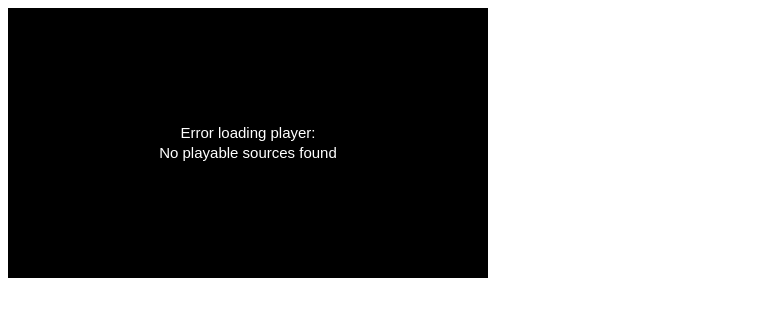
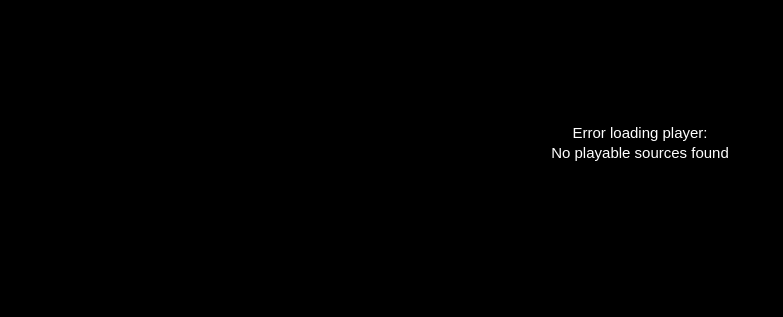
Before and after one commit to JW-Vinay/QuiltViewpp, a Flask app: page /stream/1 in a window 1280 px wide. Shown: the top 317 px of the page, without its empty margins (0-783 px from the left). Run offline with Flask 2, Linux system fonts and the light colour scheme; tables that the repository leaves empty or names only in its code hold one stand-in row (values such as "Sample post"); some libraries are stand-ins or nearby versions.

Commit message:
updated stylesheet for JW player

```diff
--- a/QuiltView++/static/style.css
+++ b/QuiltView++/static/style.css
@@ -25,3 +25,5 @@
 td		{padding: 0.5em; font-size: 0.9em; color:#000000}
 
 #content 	{padding: 0.5em; margin: 1em auto; width: auto; position: relative; height:auto;}
+#videobody	{ font-family: sans-serif; background: #000000; }
+#livevideo	{ margin: auto; }
--- a/QuiltView++/templates/jwplayback.html
+++ b/QuiltView++/templates/jwplayback.html
@@ -2,10 +2,11 @@
 	<head>
 		<title>QuiltView++ Stream</title>
 		<script type="text/javascript" src="{{ url_for('static', filename='js/jwplayer.js') }}"></script>
+		<link rel="stylesheet" href="{{ url_for('static', filename='style.css') }}"/>
 		<!--<script type="text/javascript">jwplayer.key="xqT/Aq7evAsn1hNxj5XxmZGR7Ozo0afI3N0FgQ==";</script>-->
 	</head>
 
-	<body>
+	<body id="videobody">
 		<div id="livevideo">Loading live stream...</div>
 
 
```
